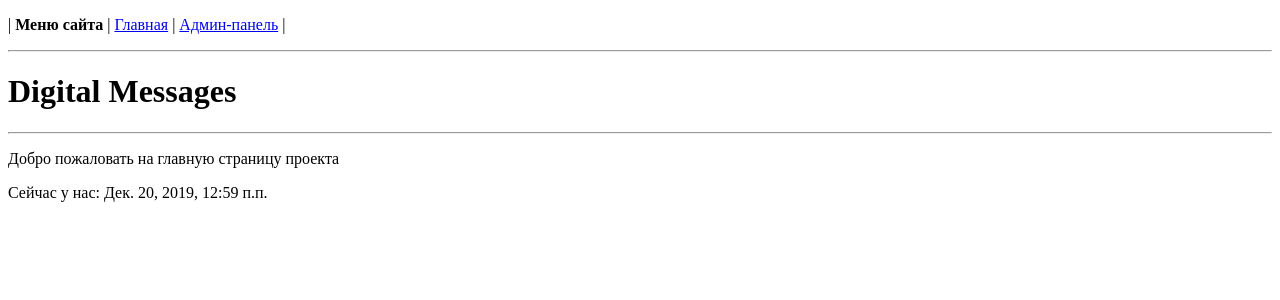
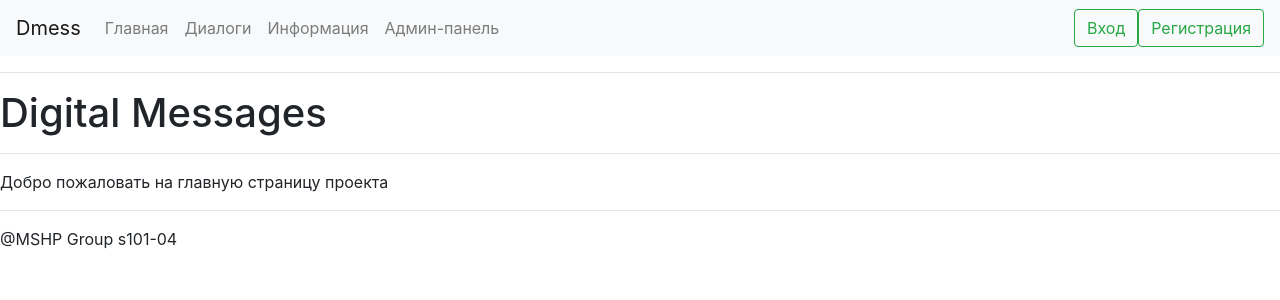
Before and after one commit to ovzen/dmess-, a Django app: page / in a window 1280 px wide. Shown: the top 300 px of the page. Run offline with Django 3.2, Linux system fonts and the light colour scheme; some libraries are stand-ins or nearby versions.

Commit message:
Version 0.1.1 Improve templates

```diff
--- a/dmess/settings.py
+++ b/dmess/settings.py
@@ -119,3 +119,4 @@ USE_TZ = True
 # https://docs.djangoproject.com/en/3.0/howto/static-files/
 
 STATIC_URL = '/static/'
+STATICFILES_DIRS = [os.path.join(BASE_DIR, 'static'),]
--- a/dmess/urls.py
+++ b/dmess/urls.py
@@ -16,7 +16,11 @@ Including another URLconf
 from django.contrib import admin
 from django.urls import path
 from main import views
+
+
 urlpatterns = [
     path('admin/', admin.site.urls),
     path('', views.index_page, name='index'),
+    path('dialogs/', views.dialog_page, name='dialogs'),
+    path('about/', views.about_page, name='about'),
 ]
--- a/main/templates/base.html
+++ b/main/templates/base.html
@@ -1,14 +1,23 @@
 <!DOCTYPE html>
 <html lang="ru">
     <head>
-        <meta charset="UTF-8">
-        <title>{{ title }}</title>
+        {% include "head.html" %}
     </head>
+    <body>
+        <header>
+            {% include "menu.html" %}
+        </header>
+        <main>
+            {% block content %}
+            {% endblock %}
+        </main>
+        <footer>
+            {% include "footer.html" %}
+        </footer>
 
-    <body>
-        {% include "menu.html" %}
-
-        {% block content %}
-        {% endblock %}
+        <!-- jQuery first, then Popper.js, then Bootstrap JS -->
+        <script src="https://code.jquery.com/jquery-3.4.1.slim.min.js" integrity="sha384-J6qa4849blE2+poT4WnyKhv5vZF5SrPo0iEjwBvKU7imGFAV0wwj1yYfoRSJoZ+n" crossorigin="anonymous"></script>
+        <script src="https://cdn.jsdelivr.net/npm/popper.js@1.16.0/dist/umd/popper.min.js" integrity="sha384-Q6E9RHvbIyZFJoft+2mJbHaEWldlvI9IOYy5n3zV9zzTtmI3UksdQRVvoxMfooAo" crossorigin="anonymous"></script>
+        <script src="https://stackpath.bootstrapcdn.com/bootstrap/4.4.1/js/bootstrap.min.js" integrity="sha384-wfSDF2E50Y2D1uUdj0O3uMBJnjuUD4Ih7YwaYd1iqfktj0Uod8GCExl3Og8ifwB6" crossorigin="anonymous"></script>
     </body>
 </html>
--- /dev/null
+++ b/main/templates/footer.html
@@ -0,0 +1,2 @@
+<hr>
+<p> @MSHP Group s101-04
--- /dev/null
+++ b/main/templates/head.html
@@ -0,0 +1,7 @@
+<meta charset="UTF-8">
+<title>{{ title }}</title>
+
+{% load static %}
+<link rel="shortcut icon" href="{% static 'images/icon/favicon.ico' %}">
+<!-- Bootstrap CSS -->
+<link rel="stylesheet" href="https://stackpath.bootstrapcdn.com/bootstrap/4.4.1/css/bootstrap.min.css" integrity="sha384-Vkoo8x4CGsO3+Hhxv8T/Q5PaXtkKtu6ug5TOeNV6gBiFeWPGFN9MuhOf23Q9Ifjh" crossorigin="anonymous">
--- a/main/templates/index.html
+++ b/main/templates/index.html
@@ -1,9 +1,7 @@
 {% extends "base.html" %}
 
 {% block content %}
-
 <h1>{{ main_header }}</h1>
 <hr>
 <p>Добро пожаловать на главную страницу проекта
-<p>Сейчас у нас: {{ current_time }}</p>
 {% endblock %}
--- a/main/templates/menu.html
+++ b/main/templates/menu.html
@@ -1,6 +1,15 @@
-<p>| <b>Меню сайта</b> |
-{% for item in menu %}
-<a href="{{ item.link }}">{{ item.text }}</a>&nbsp;|
-{% endfor %}
-</p>
-<hr>
+<header>
+    <nav class="navbar navbar-expand-lg navbar-light bg-light">
+        <a class="navbar-brand" href="/">Dmess</a>
+        <div class="collapse navbar-collapse" id="navbarSupportedContent">
+            <ul class="navbar-nav mr-auto">
+                {% for item in menu %}
+                <a class="nav-link" href="{{ item.link }}">{{ item.text }}</a>
+                {% endfor %}
+            </ul>
+            <button class="btn btn-outline-success my-2 my-sm-0" type="submit">Вход</button>
+            <button class="btn btn-outline-success my-2 my-sm-0" type="submit">Регистрация</button>
+      </div>
+    </nav>
+    <hr>
+</header>
--- a/main/views.py
+++ b/main/views.py
@@ -7,9 +7,10 @@ def get_base_context():
     context = {
         'menu': [
             {'link': '/', 'text': 'Главная'},
+            {'link': '/dialogs', 'text': 'Диалоги'},
+            {'link': '/about', 'text': 'Информация'},
             {'link': '/admin', 'text': 'Админ-панель'},
         ],
-        'current_time': datetime.datetime.now(),
         'title': 'untitled',
     }
     return context
@@ -17,6 +18,25 @@ def get_base_context():
 
 def index_page(request):
     context = get_base_context()
-    context['title'] = 'Главная страница - dmess'
+    context['title'] = 'Главная страница - Dmess'
     context['main_header'] = 'Digital Messages'
     return render(request, 'index.html', context)
+
+def dialog_page(request):
+    context = get_base_context()
+    context['title'] = 'Диалоги - Dmess'
+    context['main_header'] = 'Диалоги'
+    # Код диалога
+    if False:  # Заглушка
+
+        context['not_auth'] = False
+    else:
+        context['not_auth'] = True
+        context['error'] = 'Вы не авторизованы!'
+    return render(request, 'dialogs.html', context)
+
+def about_page(request):
+    context = get_base_context()
+    context['title'] = 'Информация - Dmess'
+    context['main_header'] = 'Информация'
+    return render(request, 'about.html', context)
```
Also changed, not shown: main/templates/about.html (added, +7 -0 lines), main/templates/dialogs.html (added, +15 -0 lines).
